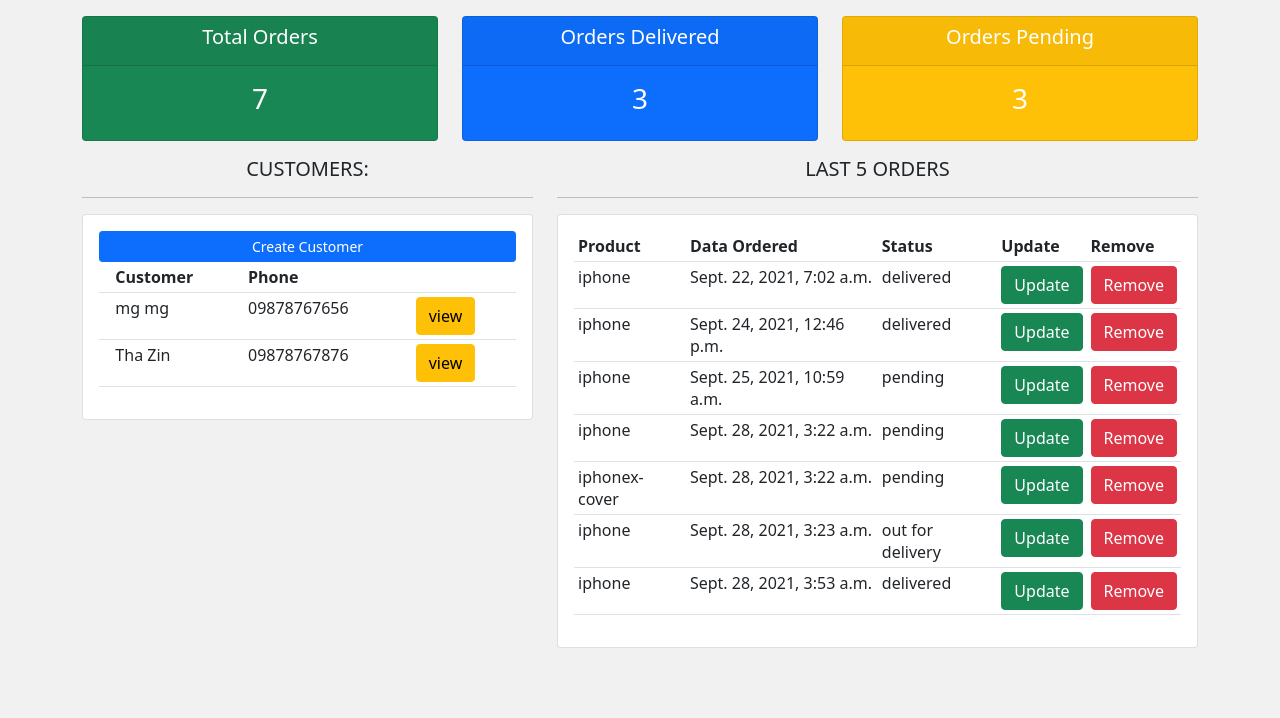
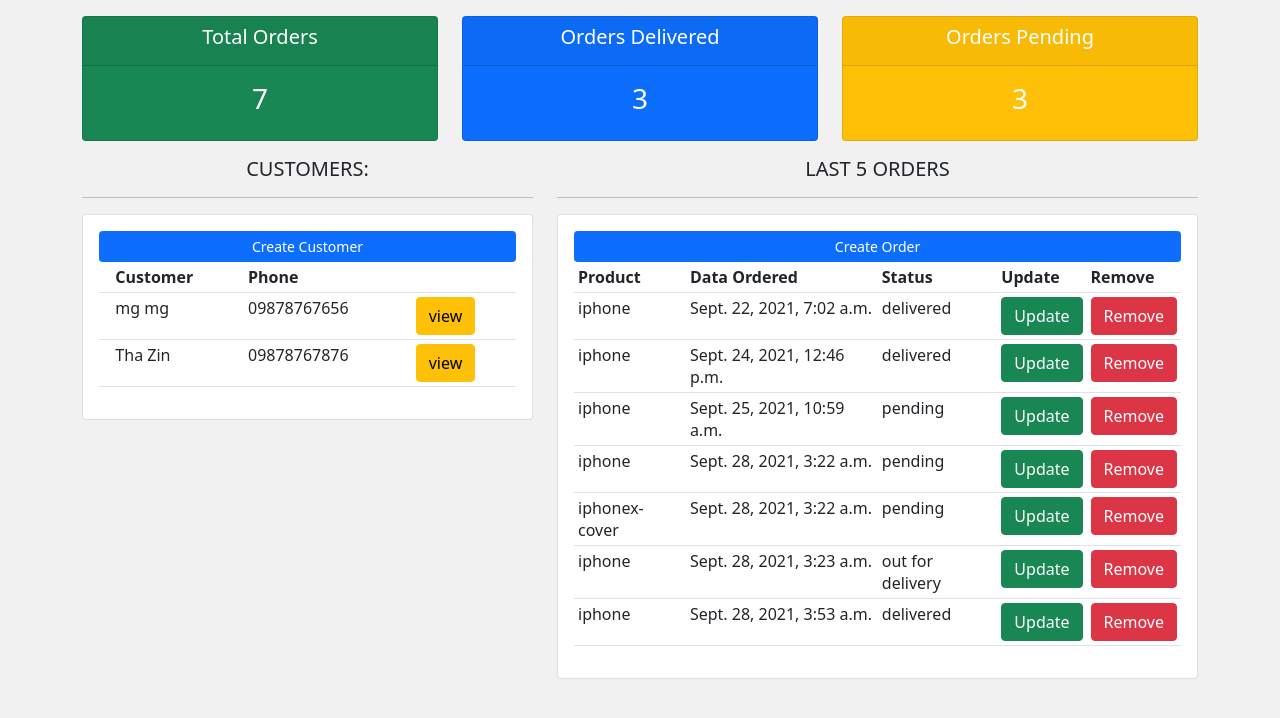
Before and after one commit to thazinmyint/Django-App, a Django app: page / in a window 1280 px wide. Shown: the part 56-774 px from the top of the page. Run offline with Django 3.2, Linux system fonts and the light colour scheme; data comes from the database, SQL or seed files in the repository; both versions use the stored data as it was after the commit.

Commit message:
update order (modal-form)

```diff
--- a/accounts/templates/accounts/dashboard.html
+++ b/accounts/templates/accounts/dashboard.html
@@ -72,7 +72,8 @@
         <h5 class="text-center">LAST 5 ORDERS</h5>
         <hr>
         <div class="card card-body">
-
+            <a class="btn btn-primary btn-sm btn-block" href="{% url 'order.create' %}">
+            Create Order</a>
             <table class="table table-sm">
                 <tr>
                     <th>Product</th>
@@ -86,7 +87,7 @@
                     <td>{{order.product.name}}</td>
                     <td>{{order.created_at}}</td>
                     <td>{{order.status}}</td>
-                    <td><a href="" class="btn btn-success">Update</a></td>
+                    <td><a href="{% url 'order.update' order.id %}" class="btn btn-success">Update</a></td>
                     <td><a href="" class="btn btn-danger">Remove</a></td>
 
                 </tr>
--- a/accounts/urls.py
+++ b/accounts/urls.py
@@ -8,6 +8,7 @@ urlpatterns = [
     path('customers/<str:id>', views.customers,name='customers.show'),
     path('products/', views.products,name='products'),
     path('order/create', views.orderCreate,name='order.create'),
+    path('order/update/<int:orderId>', views.orderUpdate,name='order.update'),
 
 
 ]
--- a/accounts/views.py
+++ b/accounts/views.py
@@ -47,3 +47,18 @@ def orderCreate(request):
     return render(request,'accounts/order_form.html',{
         'form':form
     })
+
+def orderUpdate(request,orderId):
+    order=Order.objects.get(id=orderId);
+
+    form=OrderForm(instance=order)
+    if request.method=="POST":
+        # print(request.POST)
+        form=OrderForm(request.POST,instance=order)
+        if form.is_valid():
+            form.save()
+            return redirect('/');
+
+    return render(request,'accounts/order_form.html',{
+        'form':form
+    })
```
Also changed, not shown: db.sqlite3.
